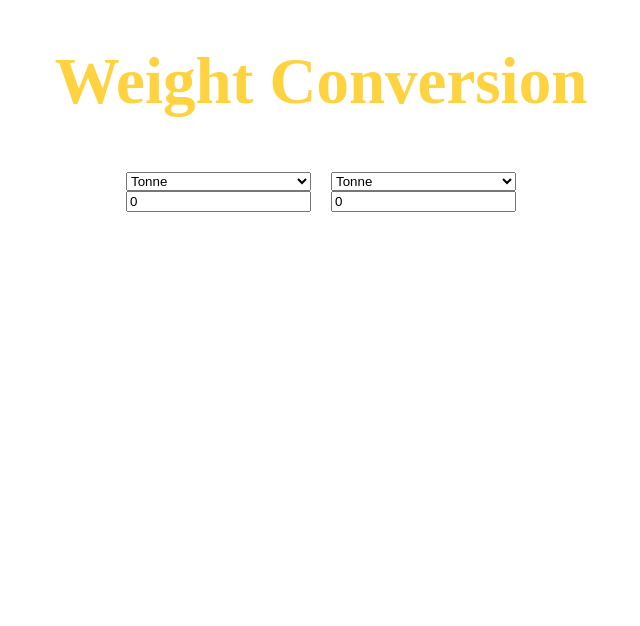
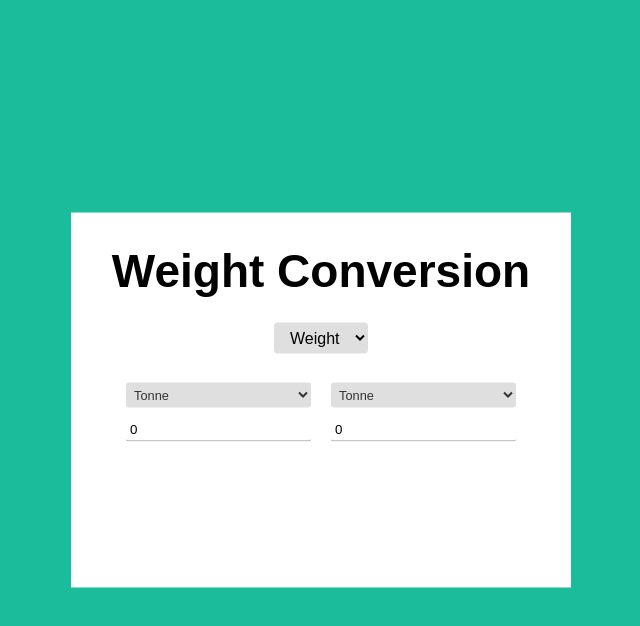
Before and after one commit to PetBed/Mass-Converter, a plain HTML site: page index.html in a window 1280 px wide. Shown: the whole page, without its empty margins (319-959 px from the left). Drawn offline with Linux system fonts and the light colour scheme.

Commit message:
modified:   code.js 	modified:   index.html 	modified:   styles.css

```diff
--- a/code.js
+++ b/code.js
@@ -1,21 +1,32 @@
-const types = ["Tonne", "Kilogram", "Gram", "Milligram", "Microgram", "Imperial Ton", "US Ton",  "Stone", "Pound", "Ounce"];
-const formula = [1000000, 1000, 1, 0.001, 0.00001, 1016000, 907200, 6350, 453.6, 28.35]
+const types =
+{
+    "Weight": ["Tonne", "Kilogram", "Gram", "Milligram", "Microgram", "Imperial Ton", "US Ton",  "Stone", "Pound", "Ounce"],
+    "Length": ["Imperial League", "Mile", "Kilometre", "Meter", "Yard", "Foot", "Inch", "Centimeter", "Millimetre"],
+};
+const formula =
+{
+    "Weight": [1000000, 1000, 1, 0.001, 0.00001, 1016000, 907200, 6350, 453.6, 28.35],
+    "Length": [4828.02, 1609.34, 1000, 1, 0.9144, 0.3048, 0.0254, 0.01, 0.001],
+}
+
 
 const leftCon = document.getElementById("left-convert");
 const rightCon = document.getElementById("right-convert");
+const typeCon = document.getElementById("type-convert");
 const leftInp = document.getElementById("left-input");
 const rightInp = document.getElementById('right-input');
+const formulaText = document.getElementById('formula-text');
+const title = document.getElementById('title');
 
 var option
 function addOptions(id) {
-    types.forEach((type) => {
+    id.innerHTML = ""
+    types[ typeCon.value ].forEach((type) => {
         option += "<option>" + type + "</option>";
     })
     id.innerHTML = option;
     option = "";
 }
-addOptions(leftCon);
-addOptions(rightCon);
 /* function addOptions(id) {
     var option = document.createElement("option")
     types.forEach((type) => {
@@ -29,29 +40,67 @@ var lastLeft;
 var lastRight;
 var lastConLeft;
 var lastConRight;
+var lastType;
+var formulaType = "mass";
 setInterval(() => {
-    var conLeft = formula[types.indexOf(leftCon.value)]
-    var conRight = formula[types.indexOf(rightCon.value)]
+    var conLeft = formula[ typeCon.value][types[ typeCon.value ].indexOf(leftCon.value)]
+    var conRight = formula[ typeCon.value][types[ typeCon.value ].indexOf(rightCon.value)]
+    console.log(conLeft, types[typeCon.value].indexOf(leftCon.value))
+    var operations = ["Divide", 0]
+
+    function updateFormula() {
+        if (conLeft > conRight) {
+            operations[0] = "Multiply";
+            operations[1] = Math.round(((conLeft / conRight) + Number.EPSILON) * 10000) / 10000;
+        } else {
+            operations[0] = "Divide";
+            operations[1] = Math.round(((conRight / conLeft) + Number.EPSILON) * 10000) / 10000;
+        }
+        if (conLeft != conRight) {
+            formulaText.innerHTML = `<span>Formula</span>: ${operations[0]} ${formulaType} by ${operations[1]}`;
+        } else {
+            formulaText.innerHTML = ""
+        }
+    }
+
     if (lastConLeft != conLeft) {
         lastConLeft = conLeft;
-        leftInp.value = rightInp.value*conRight/conLeft;
+        leftInp.value = Math.round(((rightInp.value*conRight/conLeft) + Number.EPSILON) * 10000) / 10000;
         lastRight = rightInp.value;
         lastLeft = leftInp.value;
+        updateFormula()
     }
     if (lastConRight != conRight) {
         lastConRight = conRight;
-        rightInp.value = leftInp.value*conLeft/conRight;
+        rightInp.value = Math.round(((leftInp.value*conLeft/conRight) + Number.EPSILON) * 10000) / 10000;
         lastLeft = leftInp.value;
         lastRight = rightInp.value;
+        updateFormula()
     }
     if(lastLeft != leftInp.value) {
-        rightInp.value = leftInp.value*conLeft/conRight;
+        rightInp.value = Math.round(((leftInp.value*conLeft/conRight) + Number.EPSILON) * 10000) / 10000;
         lastRight = rightInp.value;
         lastLeft = leftInp.value;
+        updateFormula()
     }
     if(lastRight != rightInp.value) {
-        leftInp.value = rightInp.value*conRight/conLeft;
+        leftInp.value = Math.round(((rightInp.value*conRight/conLeft) + Number.EPSILON) * 10000) / 10000;
         lastLeft = leftInp.value;
         lastRight = rightInp.value;
+        updateFormula()
+    }
+    if(typeCon.value != lastType) {
+        var formulaTitleType
+        addOptions(leftCon);
+        addOptions(rightCon);
+        lastType = typeCon.value
+        if (typeCon.value == "Weight") {
+            formulaType = "mass";
+            formulaTitleType = "Weight"
+        } else {
+            formulaType = "length";
+            formulaTitleType = "Length"
+        }
+        title.innerHTML = `${formulaTitleType} Conversion`
     }
 }, 30);
--- a/index.html
+++ b/index.html
@@ -5,10 +5,17 @@
         <link href="styles.css" rel="stylesheet">
     </head>
     <body>
-        <div id="title">
-            <h1>Weight Conversion</h1>
+        <div id="main-container">
+            <div id="title-container">
+                <h1 id="title">Weight Conversion</h1>
             </div>
         <div id="container">
+            <select id="type-convert">
+                <option>Weight</option>
+                <option>Length</option>
+            </select>
+
+            <div id="converts">
                 <div id="left" class="center">
                     <select id="left-convert">
                     </select>
@@ -21,6 +28,12 @@
                     <input id="right-input" type="number">
                 </div>
             </div>
+
+            </div>
+            <div id="formula">
+                <p id="formula-text"></p>
+            </div>
+        </div>
         <script src="code.js"></script>
     </body>
 </html>
--- a/styles.css
+++ b/styles.css
@@ -1,8 +1,21 @@
 body {
+    background-color: #1abc9c;
+    font-family: "Source Sans Pro", sans-serif;
+}
+#main-container {
+    position: absolute;
+    left: 50%;
+    top: 50%;
+    transform: translate(-50%, -50%);
+    background: white;
+    width: 500px;
+    height: 375px;
+    z-index: 1;
 }
 h1 {
-    color: #FFD23F;
-    font-size: 65px;
+    color: black;
+    margin-bottom: 25px;
+    font-size: 46px;
 }
 .center {
     margin: 10px 10px;
@@ -14,7 +27,46 @@ h1 {
     display: flex;
     align-items: center;
     justify-content: center;
+    flex-direction: column;
 }
-#title{
+#title-container{
     text-align: center;
 }
+#formula{
+    text-align: center;
+    color: #000000;
+    font-size: 18px;
+}
+#formula-text span {
+    background-color: #1abc9c;
+    padding: 4px;
+    border-radius: 3px;
+    color: white;
+}
+#converts{
+    display: flex;
+    margin-bottom: 21px;
+}
+#converts div input {
+    margin-top: 10px;
+    border: none;
+    border-bottom: 1px solid #8c8c8c;
+    border-radius: 3px;
+    padding: 4px;
+}
+#converts div select {
+    border: none;
+    background-color: #dfdfdf;
+    border-radius: 3px;
+    padding: 4px;
+    font-size: 0.8rem;
+    color: #343434;
+}
+#type-convert {
+    border: none;
+    margin-bottom: 19px;
+    background-color: #dfdfdf;
+    border-radius: 4px;
+    padding: 6px 12px;
+    font-size: 16px;
+}
```
Lines whose indentation alone changed are shown as unchanged.
